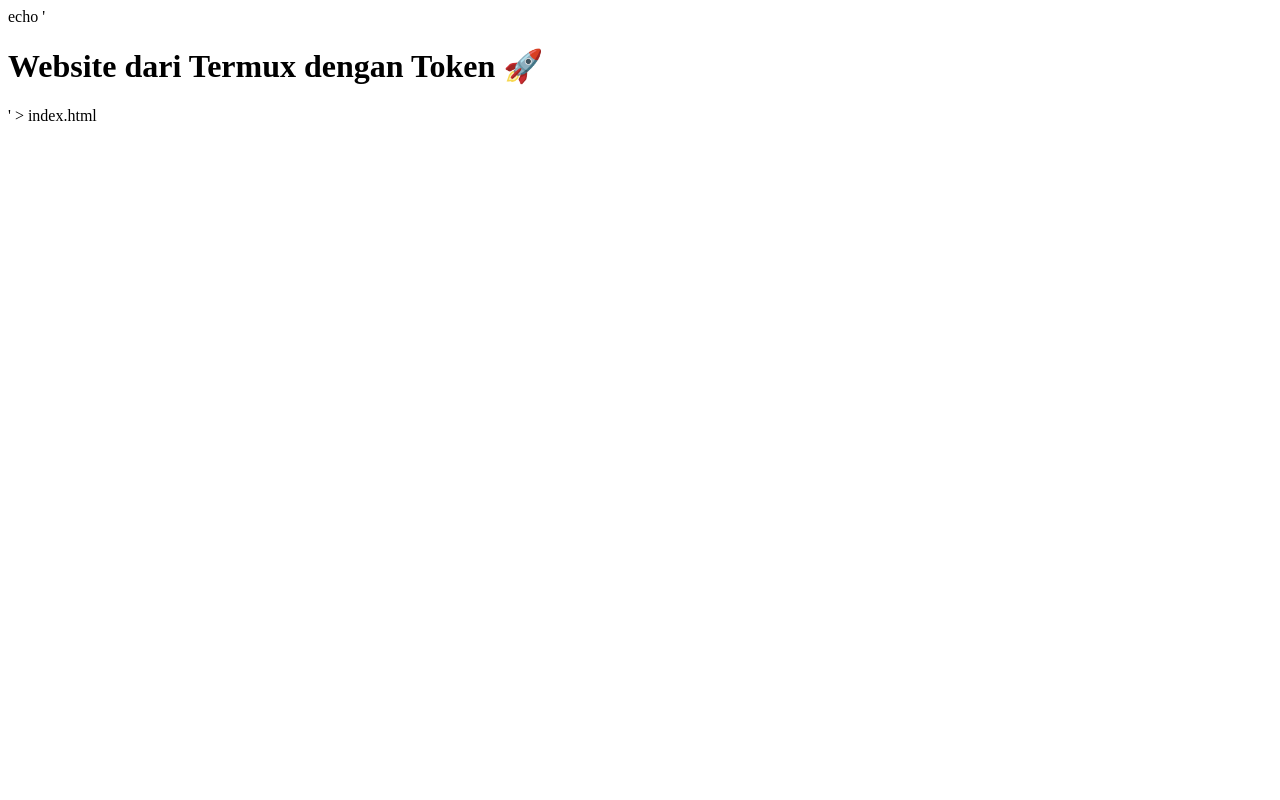
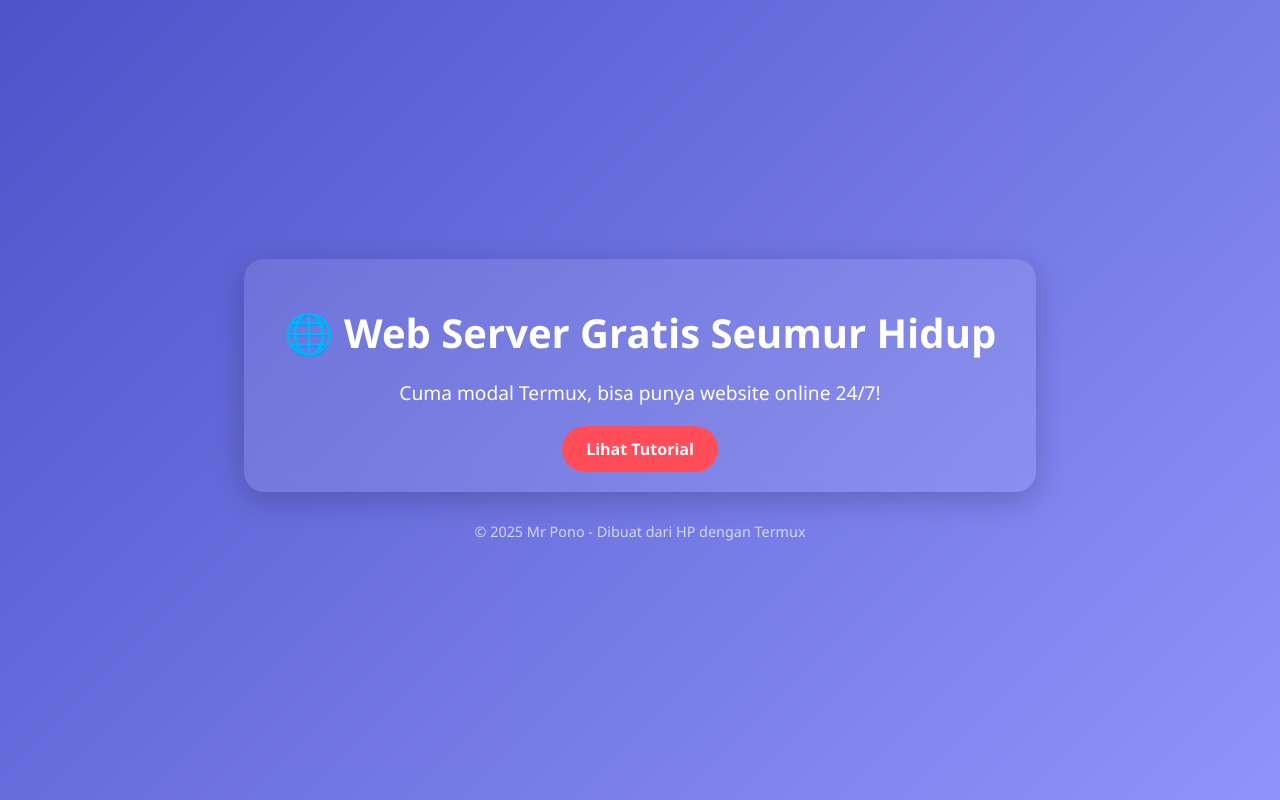
Before and after one commit to mrpono22/Edyputra.github.io, a plain HTML site: page index.html in a window 1280 px wide. Drawn offline with Linux system fonts and the light colour scheme.

Commit message:
update tampilan website

```diff
--- a/index.html
+++ b/index.html
@@ -1 +1,70 @@
-echo '<h1>Website dari Termux dengan Token 🚀</h1>' > index.html
+<!DOCTYPE html>
+<html lang="id">
+<head>
+    <meta charset="UTF-8">
+    <meta name="viewport" content="width=device-width, initial-scale=1.0">
+    <title>Web Server Gratis Seumur Hidup</title>
+    <style>
+        body {
+            margin: 0;
+            font-family: 'Segoe UI', sans-serif;
+            background: linear-gradient(135deg, #4e54c8, #8f94fb);
+            color: white;
+            display: flex;
+            flex-direction: column;
+            justify-content: center;
+            align-items: center;
+            min-height: 100vh;
+            text-align: center;
+        }
+        header {
+            backdrop-filter: blur(10px);
+            background: rgba(255, 255, 255, 0.1);
+            padding: 20px 40px;
+            border-radius: 20px;
+            box-shadow: 0 8px 30px rgba(0,0,0,0.2);
+            animation: fadeIn 1.5s ease;
+        }
+        h1 {
+            font-size: 2.5rem;
+            margin-bottom: 10px;
+        }
+        p {
+            font-size: 1.2rem;
+            margin-bottom: 20px;
+        }
+        a.button {
+            display: inline-block;
+            padding: 12px 24px;
+            background: #ff4d5a;
+            color: white;
+            border-radius: 30px;
+            text-decoration: none;
+            font-weight: bold;
+            transition: background 0.3s ease;
+        }
+        a.button:hover {
+            background: #e63946;
+        }
+        @keyframes fadeIn {
+            from { opacity: 0; transform: translateY(20px); }
+            to { opacity: 1; transform: translateY(0); }
+        }
+        footer {
+            margin-top: 30px;
+            font-size: 0.9rem;
+            opacity: 0.7;
+        }
+    </style>
+</head>
+<body>
+    <header>
+        <h1>🌐 Web Server Gratis Seumur Hidup</h1>
+        <p>Cuma modal Termux, bisa punya website online 24/7!</p>
+        <a class="button" href="https://github.com/mrpono22" target="_blank">Lihat Tutorial</a>
+    </header>
+    <footer>
+        © 2025 Mr Pono - Dibuat dari HP dengan Termux
+    </footer>
+</body>
+</html>
```
